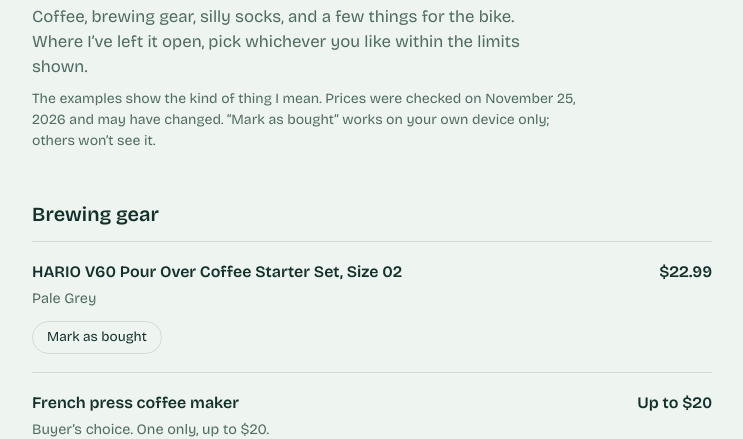
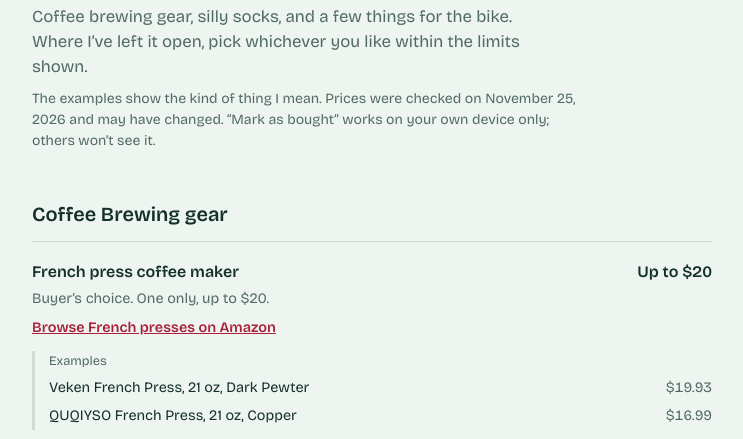
Before and after one commit to eligelasco/eligelasco.github.io, a plain HTML site: page index.html in a window 1280 px wide. Shown: the part 359-798 px from the top of the page, without its empty margins (268-1011 px from the left). Drawn offline with nearby package versions, Linux system fonts and the light colour scheme.

Commit message:
Update index.html
Reversed order of Coffee Brewing

```diff
--- a/index.html
+++ b/index.html
@@ -61,7 +61,7 @@ footer{color:var(--muted);font-size:.8rem;border-top:1px solid var(--line);paddi
 <body>
 <main>
   <h1>Dad’s Christmas List 2026</h1>
-  <p class="lede">Coffee, brewing gear, silly socks, and a few things for the bike. Where I’ve left it open, pick whichever you like within the limits shown.</p>
+  <p class="lede">Coffee brewing gear, silly socks, and a few things for the bike. Where I’ve left it open, pick whichever you like within the limits shown.</p>
   <p class="note">The examples show the kind of thing I mean. Prices were checked on November 25, 2026 and may have changed. “Mark as bought” works on your own device only; others won’t see it.</p>
   <div id="list"></div>
   <footer>Questions about sizes or choices? Just ask me.</footer>
@@ -72,10 +72,10 @@ var SOCKS = "https://www.amazon.com/s?k=SockGuy+Men%E2%80%99s+Socks&rh=p_123%3A2
 var GLOVES = "https://www.amazon.com/s?k=Handup+Gloves&rh=p_n_g-101015233022111%3A121075132011%2Cp_123%3A653568&dc&qid=1795629465&rnid=85457740011&ref=sr_nr_p_123_1&ds=v1%3AY9TAavcPGaOD61ali4z4F9muL6JQ1HU0WTgmldXhTUQ";
 
 var groups = [
-  { title: "Brewing gear", wants: [
-    { id: "v60", name: "HARIO V60 Pour Over Coffee Starter Set, Size 02", rules: "Pale Grey", price: "$22.99", link: q("HARIO V60 Pour Over Coffee Starter Set Size 02 Pale Grey"), units: ["Mark as bought"] },
+  { title: "Coffee Brewing gear", wants: [
     { id: "press", name: "French press coffee maker", rules: "Buyer’s choice. One only, up to $20.", price: "Up to $20", link: q("French press coffee maker"), browse: "Browse French presses on Amazon", units: ["Mark as bought"],
-      examples: [ ["Veken French Press, 21 oz, Dark Pewter", "$19.93"], ["QUQIYSO French Press, 21 oz, Copper", "$16.99"] ] }
+      examples: [ ["Veken French Press, 21 oz, Dark Pewter", "$19.93"], ["QUQIYSO French Press, 21 oz, Copper", "$16.99"] ] },
+    { id: "v60", name: "HARIO V60 Pour Over Coffee Starter Set, Size 02", rules: "Pale Grey", price: "$22.99", link: q("HARIO V60 Pour Over Coffee Starter Set Size 02 Pale Grey"), units: ["Mark as bought"] }
   ]},
   { title: "Coffee", wants: [
     { id: "beans", name: "Dark roast whole bean coffee, 2 bags", rules: "Buyer’s choice. Two bags, any dark roast whole bean.", link: q("dark roast whole bean coffee"), browse: "Browse dark roast whole bean coffee on Amazon", units: ["Bag 1 bought", "Bag 2 bought"],
```
